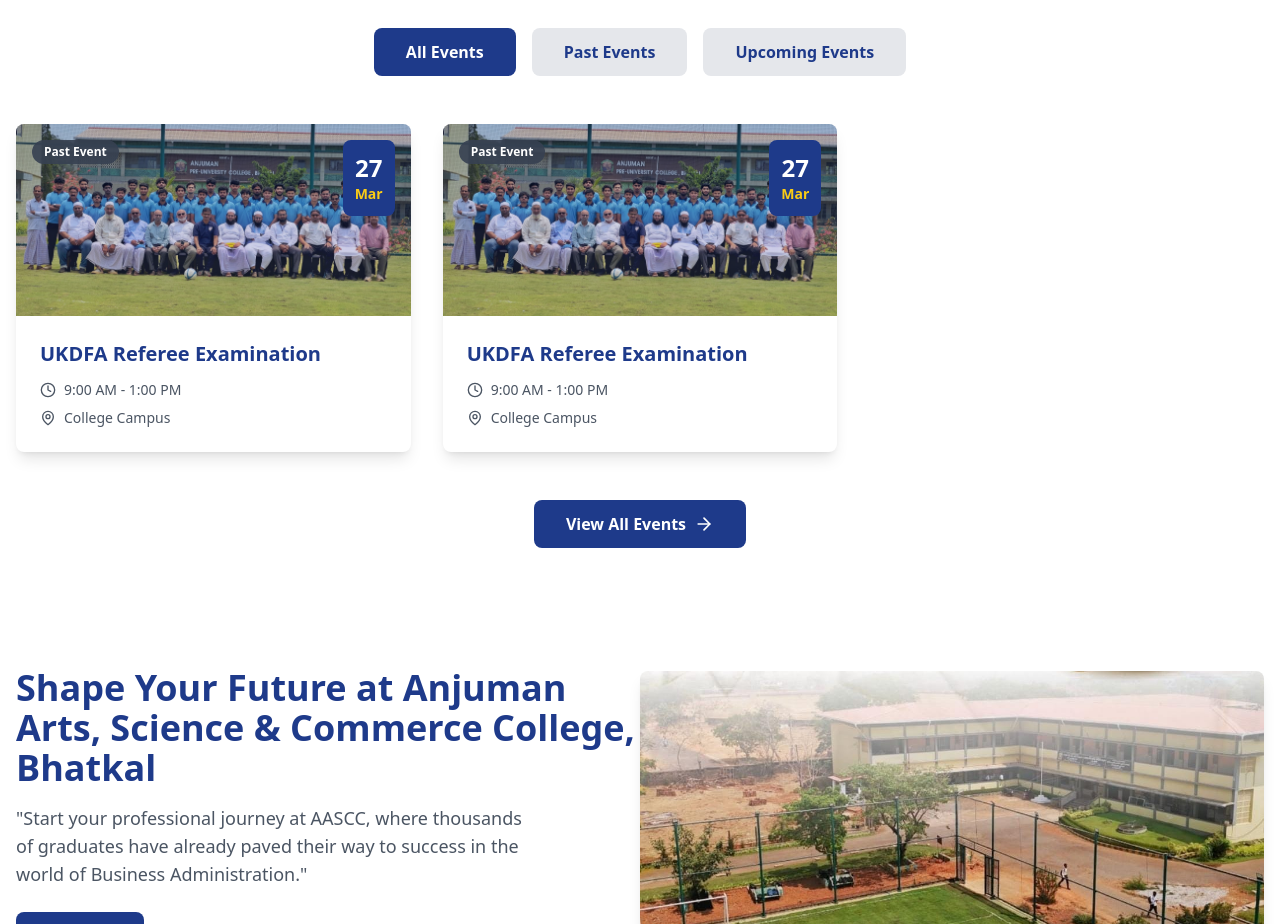
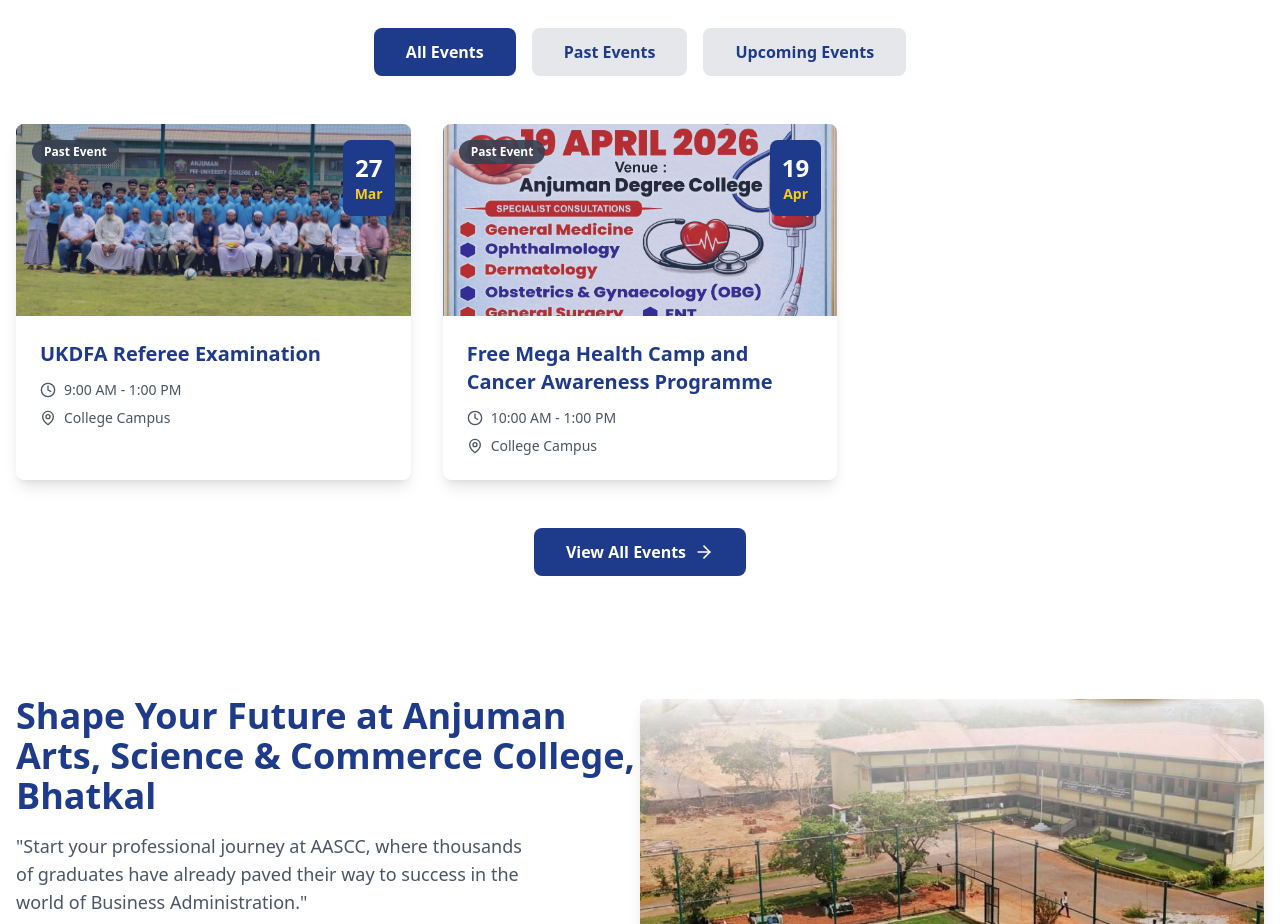
Before and after one commit to aascc-hub/aascc-web, a React (Vite) app: page / in a window 1280 px wide. Shown: the part 1860-2784 px from the top of the page. Built offline with nearby package versions, Linux system fonts and the light colour scheme.

Commit message:
named has been changed

```diff
--- a/src/data/events.ts
+++ b/src/data/events.ts
@@ -44,20 +44,20 @@ export const allEvents: EventType[] = [
     status: 'past',
     description: 'The Uttara Kannada District Football Association successfully hosted a three-day Referee Examination in Bhatkal from March 27th to 29th, 2026. The event was conducted under the supervision of the Karnataka State Football Association and its Referee Committee. A total of 28 aspirants participated in the program, representing various regions.',
   },
-   {
-    id: 2,
-    title: 'UKDFA Referee Examination',
-    date: '2026-3-27',
-    day: '27',
-    month: 'Mar',
-    time: '9:00 AM - 1:00 PM',
-    venue: 'College Campus',
-    category: 'Examination',
-    heroImage: '/images/UKDFA.jpg',
-    attendees: '28 participants',
-    status: 'past',
-    description: 'The Uttara Kannada District Football Association successfully hosted a three-day Referee Examination in Bhatkal from March 27th to 29th, 2026. The event was conducted under the supervision of the Karnataka State Football Association and its Referee Committee. A total of 28 aspirants participated in the program, representing various regions.',
-  },
+  //  {
+  //   id: 2,
+  //   title: 'UKDFA Referee Examination',
+  //   date: '2026-3-27',
+  //   day: '27',
+  //   month: 'Mar',
+  //   time: '9:00 AM - 1:00 PM',
+  //   venue: 'College Campus',
+  //   category: 'Examination',
+  //   heroImage: '/images/UKDFA.jpg',
+  //   attendees: '28 participants',
+  //   status: 'past',
+  //   description: 'The Uttara Kannada District Football Association successfully hosted a three-day Referee Examination in Bhatkal from March 27th to 29th, 2026. The event was conducted under the supervision of the Karnataka State Football Association and its Referee Committee. A total of 28 aspirants participated in the program, representing various regions.',
+  // },
 
   {
     id: 1,
--- a/src/pages/HomePage.tsx
+++ b/src/pages/HomePage.tsx
@@ -38,7 +38,7 @@ const HomePage = () => {
     },
 
      {
-      image: '/images/Sm.jpg',
+      image: '/images/Musd.jpg',
       title: 'Learning Through Live Trading',
       subtitle: 'A LIVE STEP INTO THE WORLD OF TRADING',
       description: 'An add-on course on stock market trading Conducted by Prof.MUSADDIQUE KHAN'
```
Also changed, not shown: public/images/Musd.jpg (renamed from public/images/Sm.jpg).
